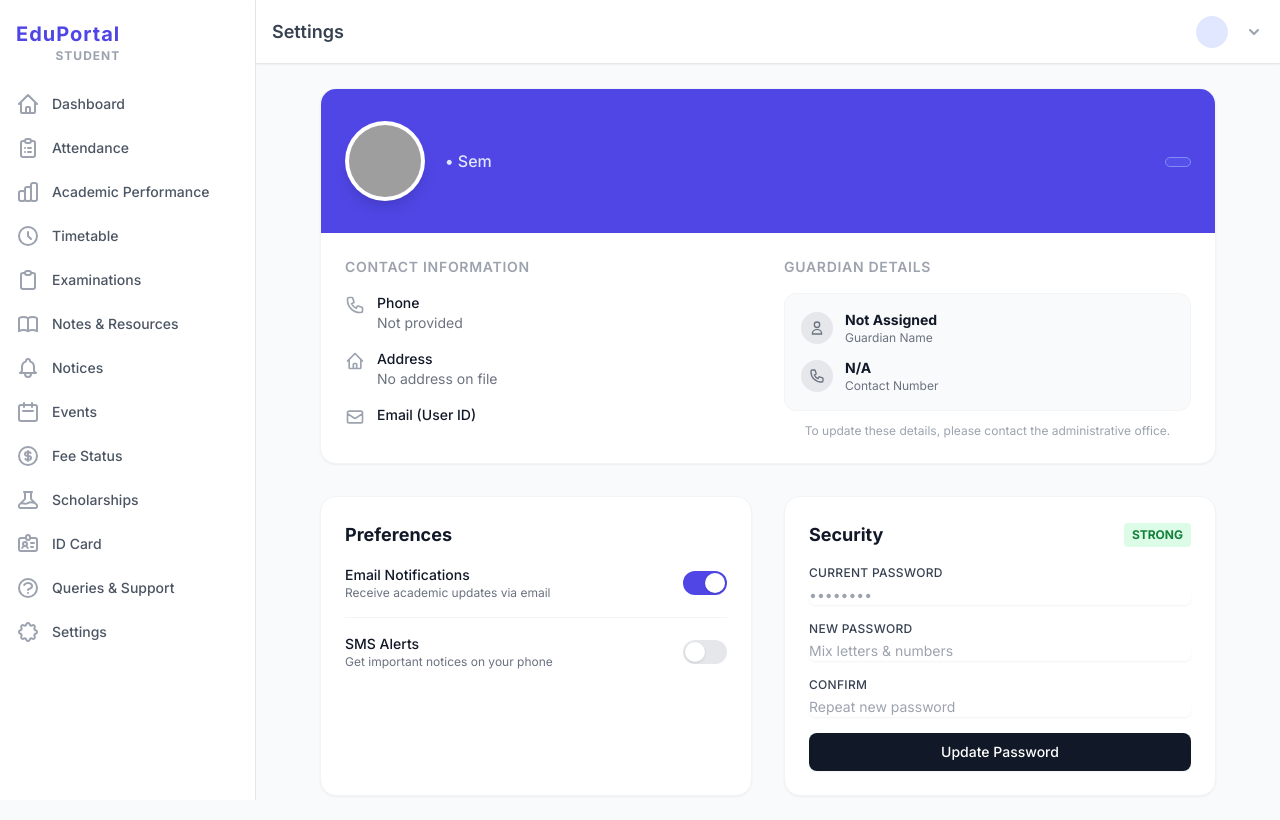
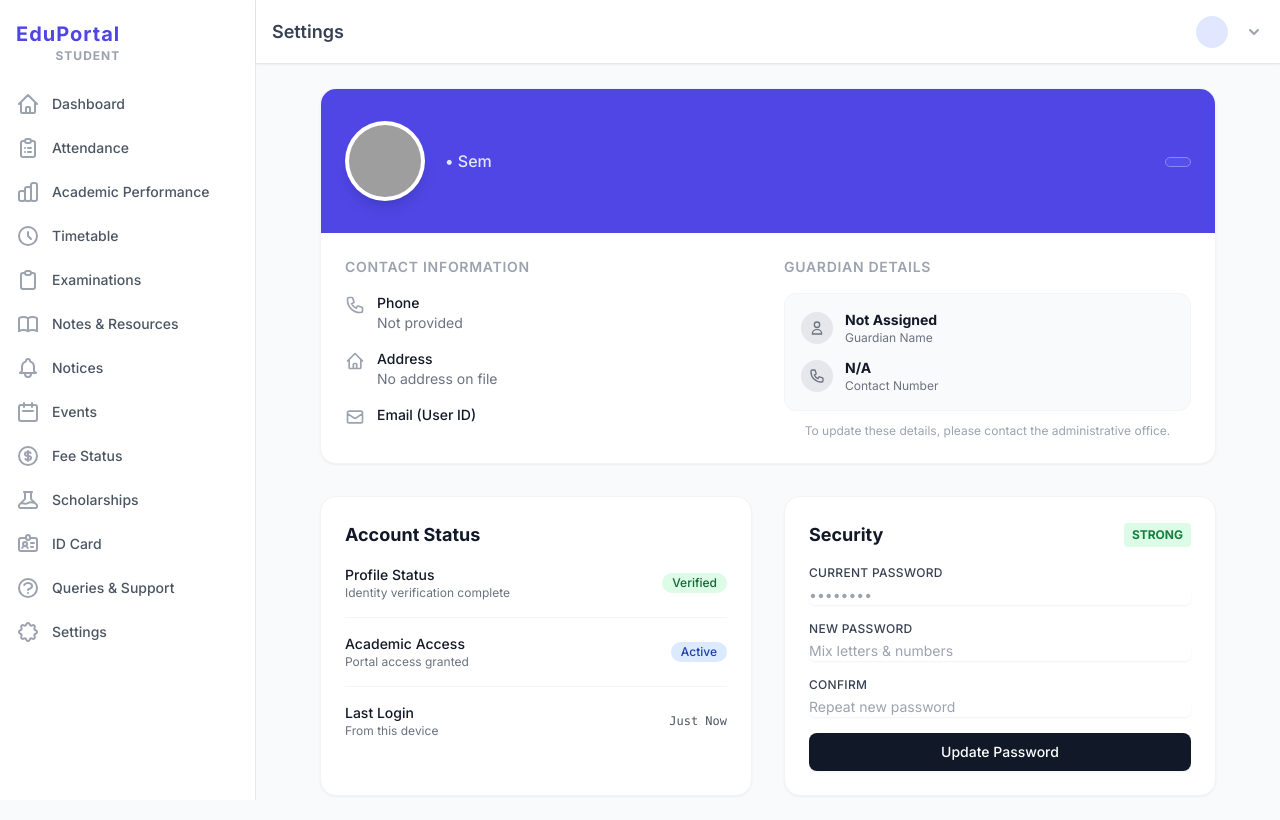
Before and after one commit to DhruvHarani1/EDU-PORTAL, a Python web app: template app/modules/student/templates/student/settings.html in a window 1280 px wide. Run offline with Jinja, Linux system fonts and the light colour scheme; the template is opened without the code that fills it, so the values that code supplies are empty; some libraries are stand-ins or nearby versions; grey boxes are pictures that could not be loaded.

Commit message:
feat: add student account settings page with profile overview, contact, guardian details, account status, and security sections.

```diff
--- a/app/modules/student/templates/student/settings.html
+++ b/app/modules/student/templates/student/settings.html
@@ -115,29 +115,38 @@
         </div>
 
         <div class="grid grid-cols-1 md:grid-cols-2 gap-8">
-            <!-- App Preferences (Visual Only) -->
+            <!-- Account Status -->
              <div class="bg-white rounded-2xl shadow-sm border border-gray-100 p-6">
-                <h3 class="text-lg font-bold text-gray-900 mb-4">Preferences</h3>
+                <h3 class="text-lg font-bold text-gray-900 mb-4">Account Status</h3>
                 <div class="space-y-4">
                     <div class="flex items-center justify-between">
-                         <div>
-                            <p class="text-sm font-medium text-gray-900">Email Notifications</p>
-                            <p class="text-xs text-gray-500">Receive academic updates via email</p>
+                        <div>
+                            <p class="text-sm font-medium text-gray-900">Profile Status</p>
+                            <p class="text-xs text-gray-500">Identity verification complete</p>
                         </div>
-                         <!-- Toggle Switch (Visual) -->
-                         <button class="bg-indigo-600 relative inline-flex h-6 w-11 flex-shrink-0 cursor-pointer rounded-full border-2 border-transparent transition-colors duration-200 ease-in-out focus:outline-none">
-                            <span class="translate-x-5 pointer-events-none inline-block h-5 w-5 transform rounded-full bg-white shadow ring-0 transition duration-200 ease-in-out"></span>
-                        </button>
+                        <span class="inline-flex items-center px-2.5 py-0.5 rounded-full text-xs font-medium bg-green-100 text-green-800">
+                            Verified
+                        </span>
                     </div>
                     <div class="border-t border-gray-100"></div>
+                    <div class="flex items-center justify-between">
+                        <div>
+                            <p class="text-sm font-medium text-gray-900">Academic Access</p>
+                            <p class="text-xs text-gray-500">Portal access granted</p>
+                        </div>
+                        <span class="inline-flex items-center px-2.5 py-0.5 rounded-full text-xs font-medium bg-blue-100 text-blue-800">
+                            Active
+                        </span>
+                    </div>
+                     <div class="border-t border-gray-100"></div>
                      <div class="flex items-center justify-between">
-                         <div>
-                            <p class="text-sm font-medium text-gray-900">SMS Alerts</p>
-                            <p class="text-xs text-gray-500">Get important notices on your phone</p>
+                        <div>
+                            <p class="text-sm font-medium text-gray-900">Last Login</p>
+                            <p class="text-xs text-gray-500">From this device</p>
                         </div>
-                         <button class="bg-gray-200 relative inline-flex h-6 w-11 flex-shrink-0 cursor-pointer rounded-full border-2 border-transparent transition-colors duration-200 ease-in-out focus:outline-none">
-                            <span class="translate-x-0 pointer-events-none inline-block h-5 w-5 transform rounded-full bg-white shadow ring-0 transition duration-200 ease-in-out"></span>
-                        </button>
+                        <span class="text-xs font-mono text-gray-600">
+                            Just Now
+                        </span>
                     </div>
                 </div>
             </div>
```
